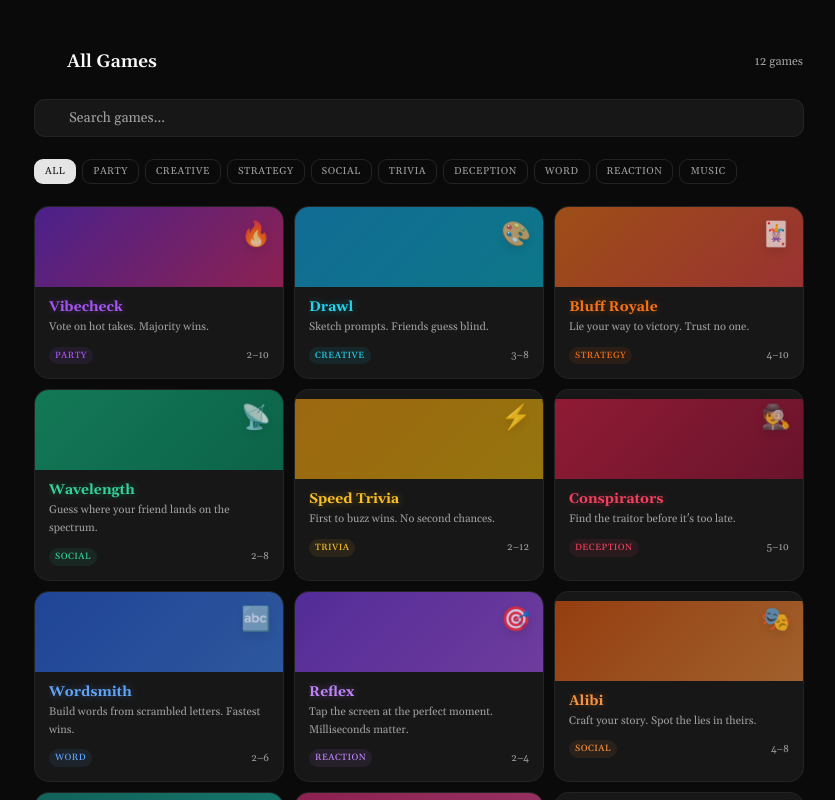
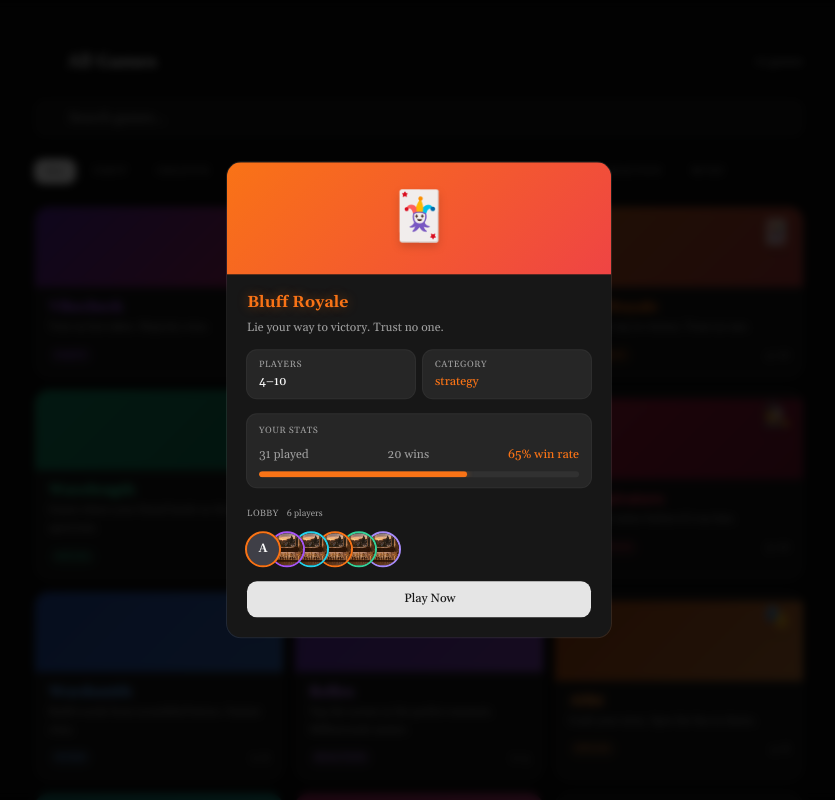
Before and after one commit to in-th3-l00p/vibeloop, a Next.js app in the folder webapp/: page /dashboard/games in a window 1280 px wide. Both pictures are taken after a click on the button 900 px from the left and 292 px from the top of the page. Shown: the top 800 px of the page, without its empty margins (221-1056 px from the left). Built offline with nearby package versions, Linux system fonts and the light colour scheme; no server answers; some icons are missing; a web font is replaced by a local one.

Commit message:
game card

```diff
--- /dev/null
+++ b/webapp/app/dashboard/components/game-card.tsx
@@ -0,0 +1,41 @@
+"use client";
+
+import { useDashboard } from "../dashboard-context";
+import type { Game } from "../types";
+
+export function GameCard({
+  game,
+  size = "default",
+  onClick,
+}: {
+  game: Game;
+  size?: "compact" | "default" | "large";
+  onClick?: () => void;
+}) {
+  const { settings } = useDashboard();
+  const { glowEffects } = settings;
+
+  const widthClass = size === "compact" ? "w-36" : size === "large" ? "w-full" : "w-44";
+  const bannerH = size === "compact" ? "h-10" : size === "large" ? "h-20" : "h-14";
+  const padClass = size === "compact" ? "px-2.5 pb-2.5 pt-2" : "px-3.5 pb-3.5 pt-2.5";
+  const shrinkClass = size === "large" ? "" : "shrink-0";
+  const emojiSize = size === "large" ? "text-2xl" : "text-xl";
+
+  return (
+    <button
+      onClick={onClick}
+      className={`cursor-pointer group relative ${shrinkClass} ${widthClass} overflow-hidden rounded-xl bg-card ring-1 ring-border transition-all duration-300 hover:ring-primary/30 text-left`}
+    >
+      <div className={`${bannerH} w-full opacity-60 group-hover:opacity-80 transition-opacity duration-300`} style={{ background: game.gradient }} />
+      <div className={`absolute top-2.5 right-3 ${emojiSize} opacity-70 group-hover:opacity-100 transition-opacity duration-300 drop-shadow-lg`}>{game.emoji}</div>
+      <div className={padClass}>
+        <p className="text-sm font-bold truncate" style={{ color: game.accent, textShadow: glowEffects ? `0 0 8px ${game.accent}60` : undefined }}>{game.name}</p>
+        <p className="text-[11px] text-muted-foreground mt-0.5 line-clamp-2 leading-relaxed">{game.desc}</p>
+        <div className="flex items-center justify-between mt-2.5">
+          <span className="text-[9px] uppercase tracking-wider font-medium px-1.5 py-0.5 rounded-full" style={{ color: game.accent, backgroundColor: `${game.accent}15` }}>{game.tag}</span>
+          <span className="text-[10px] text-muted-foreground">{game.players}</span>
+        </div>
+      </div>
+    </button>
+  );
+}
--- /dev/null
+++ b/webapp/app/dashboard/components/game-dialog.tsx
@@ -0,0 +1,105 @@
+"use client";
+
+import Image from "next/image";
+import { HugeiconsIcon } from "@hugeicons/react";
+import { GameController01Icon } from "@hugeicons/core-free-icons";
+import { Dialog, DialogContent, DialogHeader, DialogTitle, DialogDescription } from "@/components/ui/dialog";
+import { useDashboard } from "../dashboard-context";
+import { gameStats } from "../data/mock-games";
+import { lobbyPlayers } from "../data/mock-players";
+import type { Game } from "../types";
+
+export function GameDialog({
+  game,
+  open,
+  onOpenChange,
+}: {
+  game: Game;
+  open: boolean;
+  onOpenChange: (open: boolean) => void;
+}) {
+  const { settings, user } = useDashboard();
+  const { glowEffects } = settings;
+  const stat = gameStats.find((s) => s.name === game.name);
+  const rate = stat ? Math.round((stat.wins / stat.played) * 100) : null;
+
+  return (
+    <Dialog open={open} onOpenChange={onOpenChange}>
+      <DialogContent className="sm:max-w-sm !p-0 gap-0 overflow-hidden">
+        <div className="h-28 w-full flex items-center justify-center relative" style={{ background: game.gradient }}>
+          <span className="text-5xl drop-shadow-lg">{game.emoji}</span>
+        </div>
+
+        <DialogHeader className="px-5 pt-4 pb-0">
+          <DialogTitle
+            className="text-base font-bold"
+            style={{ color: game.accent, textShadow: glowEffects ? `0 0 12px ${game.accent}60` : undefined }}
+          >
+            {game.name}
+          </DialogTitle>
+          <DialogDescription>{game.desc}</DialogDescription>
+        </DialogHeader>
+
+        <div className="px-5 pt-3 pb-5 space-y-4">
+          <div className="grid grid-cols-2 gap-2">
+            <div className="rounded-lg bg-secondary ring-1 ring-border px-3 py-2">
+              <p className="text-[9px] text-muted-foreground uppercase tracking-wider">Players</p>
+              <p className="text-xs font-medium text-foreground mt-0.5">{game.players}</p>
+            </div>
+            <div className="rounded-lg bg-secondary ring-1 ring-border px-3 py-2">
+              <p className="text-[9px] text-muted-foreground uppercase tracking-wider">Category</p>
+              <p className="text-xs font-medium mt-0.5" style={{ color: game.accent }}>{game.tag}</p>
+            </div>
+          </div>
+
+          {stat && (
+            <div className="rounded-lg bg-secondary ring-1 ring-border px-3 py-2.5 space-y-2">
+              <p className="text-[9px] text-muted-foreground uppercase tracking-wider">Your Stats</p>
+              <div className="flex items-center justify-between text-xs">
+                <span className="text-muted-foreground">{stat.played} played</span>
+                <span className="text-muted-foreground">{stat.wins} wins</span>
+                <span className="font-medium" style={{ color: game.accent }}>{rate}% win rate</span>
+              </div>
+              <div className="h-1.5 rounded-full bg-white/5 overflow-hidden">
+                <div
+                  className="h-full rounded-full"
+                  style={{ width: `${rate}%`, backgroundColor: game.accent, boxShadow: glowEffects ? `0 0 6px ${game.accent}80` : undefined }}
+                />
+              </div>
+            </div>
+          )}
+
+          <div className="space-y-3 pt-1">
+            <div className="flex items-center gap-2">
+              <p className="text-[9px] text-muted-foreground uppercase tracking-wider">Lobby</p>
+              <span className="text-[9px] text-muted-foreground">{lobbyPlayers.length + 1} players</span>
+            </div>
+            <div className="flex items-center">
+              <div className="relative size-8 rounded-full overflow-hidden ring-2 ring-card z-10" style={{ outline: `2px solid ${game.accent}` }}>
+                {user.imageUrl ? (
+                  <Image src={user.imageUrl} alt={user.fullName} fill className="object-cover" />
+                ) : (
+                  <div className="size-full bg-zinc-700 flex items-center justify-center text-xs font-bold">{user.firstName.charAt(0)}</div>
+                )}
+              </div>
+              {lobbyPlayers.map((p, i) => (
+                <div
+                  key={p.tag}
+                  className="relative size-8 rounded-full overflow-hidden ring-2 ring-card -ml-2"
+                  style={{ zIndex: lobbyPlayers.length - i, outline: `2px solid ${p.accent}` }}
+                >
+                  <Image src="/background.png" alt={p.name} fill className="object-cover" />
+                </div>
+              ))}
+            </div>
+          </div>
+
+          <button className="cursor-pointer w-full flex items-center justify-center gap-2 rounded-lg bg-primary text-primary-foreground py-2.5 text-xs font-medium transition-all duration-200 hover:opacity-90">
+            <HugeiconsIcon icon={GameController01Icon} size={14} />
+            Play Now
+          </button>
+        </div>
+      </DialogContent>
+    </Dialog>
+  );
+}
--- a/webapp/app/dashboard/games/page.tsx
+++ b/webapp/app/dashboard/games/page.tsx
@@ -4,16 +4,17 @@ import { useState } from "react";
 import Link from "next/link";
 import { HugeiconsIcon } from "@hugeicons/react";
 import { ArrowLeft02Icon, Search01Icon } from "@hugeicons/core-free-icons";
-import { useDashboard } from "../dashboard-context";
 import { games } from "../data/mock-games";
+import { GameCard } from "../components/game-card";
+import { GameDialog } from "../components/game-dialog";
+import type { Game } from "../types";
 
 const tags = Array.from(new Set(games.map((g) => g.tag)));
 
 export default function GamesPage() {
-  const { settings } = useDashboard();
-  const { glowEffects } = settings;
   const [search, setSearch] = useState("");
   const [activeTag, setActiveTag] = useState<string | null>(null);
+  const [selected, setSelected] = useState<Game | null>(null);
 
   const filtered = games.filter((g) => {
     const matchesSearch =
@@ -69,21 +70,7 @@ export default function GamesPage() {
 
         <div className="grid grid-cols-2 sm:grid-cols-3 gap-3">
           {filtered.map((game) => (
-            <button
-              key={game.name}
-              className="cursor-pointer group relative overflow-hidden rounded-xl bg-card ring-1 ring-border transition-all duration-300 hover:ring-primary/30 text-left"
-            >
-              <div className="h-20 w-full opacity-60 group-hover:opacity-80 transition-opacity duration-300" style={{ background: game.gradient }} />
-              <div className="absolute top-3 right-3 text-2xl opacity-70 group-hover:opacity-100 transition-opacity duration-300 drop-shadow-lg">{game.emoji}</div>
-              <div className="px-3.5 pb-3.5 pt-2.5">
-                <p className="text-sm font-bold truncate" style={{ color: game.accent, textShadow: glowEffects ? `0 0 8px ${game.accent}60` : undefined }}>{game.name}</p>
-                <p className="text-[11px] text-muted-foreground mt-0.5 line-clamp-2 leading-relaxed">{game.desc}</p>
-                <div className="flex items-center justify-between mt-2.5">
-                  <span className="text-[9px] uppercase tracking-wider font-medium px-1.5 py-0.5 rounded-full" style={{ color: game.accent, backgroundColor: `${game.accent}15` }}>{game.tag}</span>
-                  <span className="text-[10px] text-muted-foreground">{game.players}</span>
-                </div>
-              </div>
-            </button>
+            <GameCard key={game.name} game={game} size="large" onClick={() => setSelected(game)} />
           ))}
         </div>
 
@@ -91,6 +78,10 @@ export default function GamesPage() {
           <p className="text-center text-muted-foreground text-sm py-12">No games found</p>
         )}
       </div>
+
+      {selected && (
+        <GameDialog game={selected} open={!!selected} onOpenChange={(v) => { if (!v) setSelected(null); }} />
+      )}
     </main>
   );
 }
--- a/webapp/app/dashboard/sections/games.tsx
+++ b/webapp/app/dashboard/sections/games.tsx
@@ -1,37 +1,30 @@
 "use client";
 
+import { useState } from "react";
 import { useDashboard } from "../dashboard-context";
 import { SectionHeader } from "../components/ui/section-header";
 import { ScrollRow } from "../components/ui/scroll-row";
+import { GameCard } from "../components/game-card";
+import { GameDialog } from "../components/game-dialog";
 import { games } from "../data/mock-games";
+import type { Game } from "../types";
 
 export function Games() {
   const { settings } = useDashboard();
-  const { compactMode, glowEffects } = settings;
-  const cardW = compactMode ? "w-36" : "w-44";
+  const { compactMode } = settings;
+  const [selected, setSelected] = useState<Game | null>(null);
 
   return (
     <div className="w-full max-w-xl lg:max-w-3xl">
       <SectionHeader title="Games" action="View All" href="/dashboard/games" />
       <ScrollRow>
         {games.map((game) => (
-          <button
-            key={game.name}
-            className={`cursor-pointer group relative shrink-0 ${cardW} overflow-hidden rounded-xl bg-card ring-1 ring-border transition-all duration-300 text-left`}
-          >
-            <div className={`${compactMode ? "h-10" : "h-14"} w-full opacity-60 group-hover:opacity-80 transition-opacity duration-300`} style={{ background: game.gradient }} />
-            <div className="absolute top-2.5 right-3 text-xl opacity-70 group-hover:opacity-100 transition-opacity duration-300 drop-shadow-lg">{game.emoji}</div>
-            <div className={compactMode ? "px-2.5 pb-2.5 pt-2" : "px-3.5 pb-3.5 pt-2.5"}>
-              <p className="text-sm font-bold truncate" style={{ color: game.accent, textShadow: glowEffects ? `0 0 8px ${game.accent}60` : undefined }}>{game.name}</p>
-              <p className="text-[11px] text-muted-foreground mt-0.5 line-clamp-2 leading-relaxed">{game.desc}</p>
-              <div className="flex items-center justify-between mt-2.5">
-                <span className="text-[9px] uppercase tracking-wider font-medium px-1.5 py-0.5 rounded-full" style={{ color: game.accent, backgroundColor: `${game.accent}15` }}>{game.tag}</span>
-                <span className="text-[10px] text-muted-foreground">{game.players}</span>
-              </div>
-            </div>
-          </button>
+          <GameCard key={game.name} game={game} size={compactMode ? "compact" : "default"} onClick={() => setSelected(game)} />
         ))}
       </ScrollRow>
+      {selected && (
+        <GameDialog game={selected} open={!!selected} onOpenChange={(v) => { if (!v) setSelected(null); }} />
+      )}
     </div>
   );
 }
```
